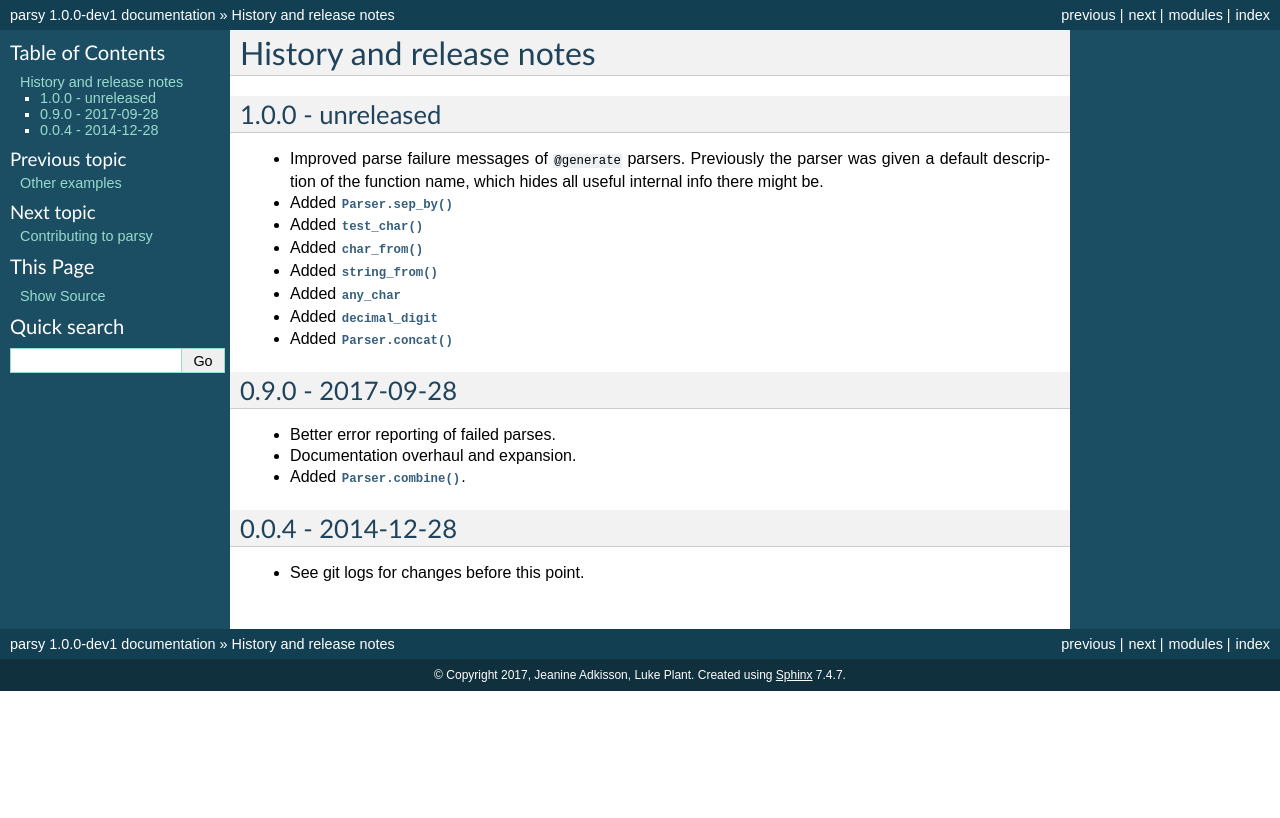
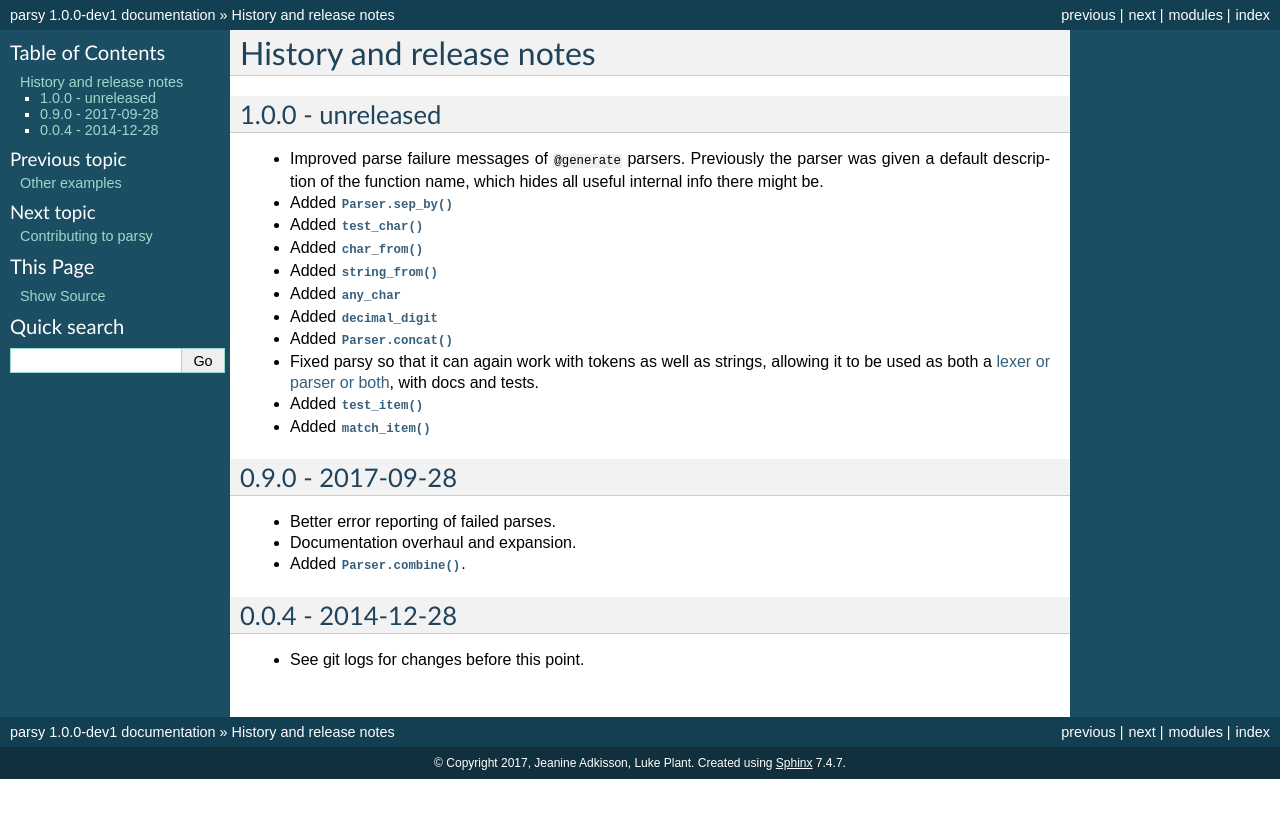
Before and after one commit to python-parsy/parsy, a Sphinx documentation site: the page built from docs/history.rst, in a window 1280 px wide. Shown: the top 818 px of the page. Built offline with Sphinx 7.4.7, drawn with Linux system fonts in a browser that asks for light colours.

Commit message:
Added some missing changelog notes

```diff
--- a/docs/history.rst
+++ b/docs/history.rst
@@ -17,6 +17,10 @@ History and release notes
 * Added :data:`any_char`
 * Added :data:`decimal_digit`
 * Added :meth:`Parser.concat`
+* Fixed parsy so that it can again work with tokens as well as strings, allowing it to
+  be used as both a :doc:`lexer or parser or both <howto/lexing>`, with docs and tests.
+* Added :func:`test_item`
+* Added :func:`match_item`
 
 0.9.0 - 2017-09-28
 ------------------
```
